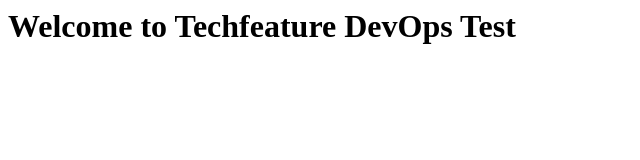
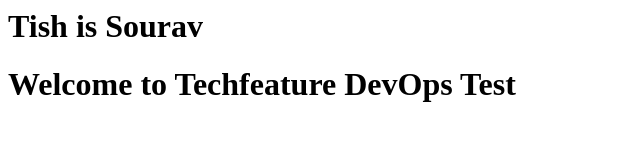
Before and after one commit to souravdalakoti/website, a plain HTML site: page index.html in a window 1280 px wide. Shown: the whole page, without its empty margins (0-640 px from the left). Drawn offline with Linux system fonts and the light colour scheme.

Commit message:
content added

```diff
--- a/index.html
+++ b/index.html
@@ -1,6 +1,7 @@
 <html>
 <title>Jenkins CI/CD pipeline</title>
 <body>
+<h1> Tish is Sourav</h1>
 <h1>Welcome to Techfeature DevOps Test</h1>
 </body>
 </html>
```
